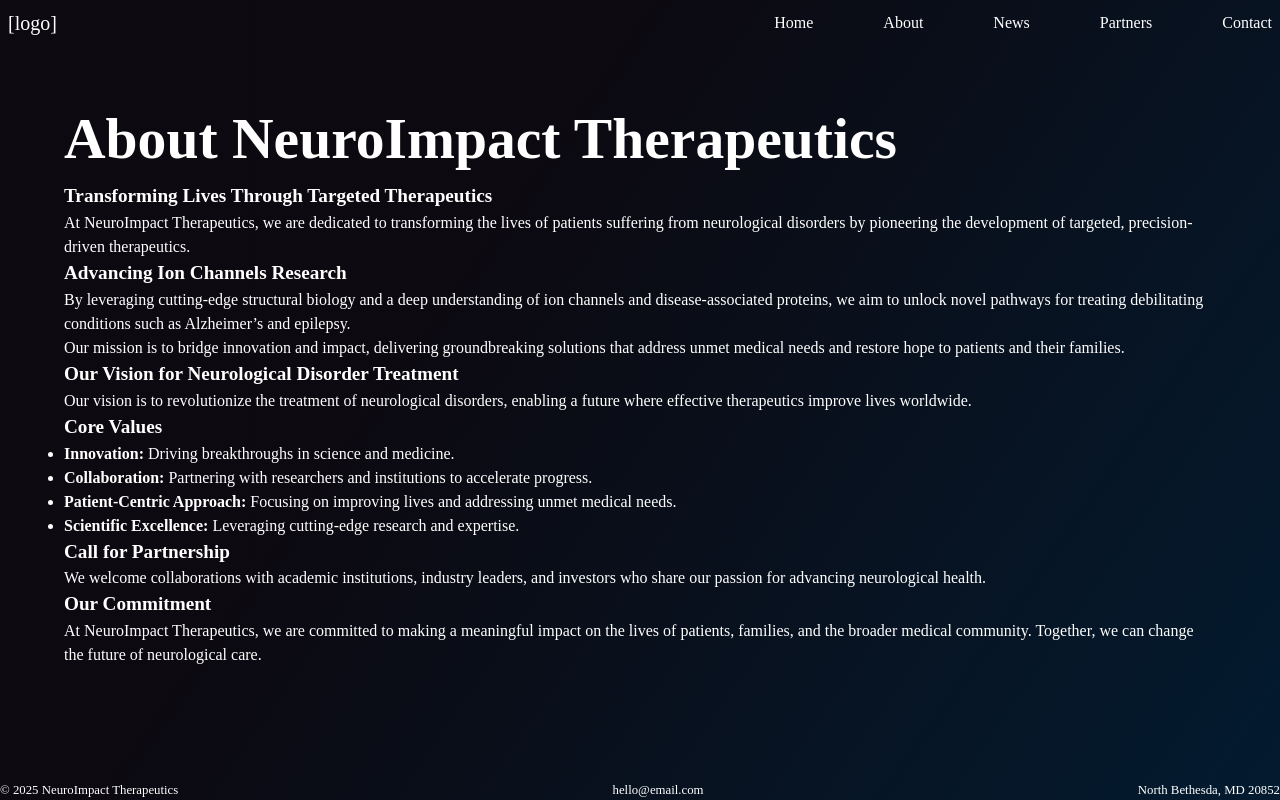
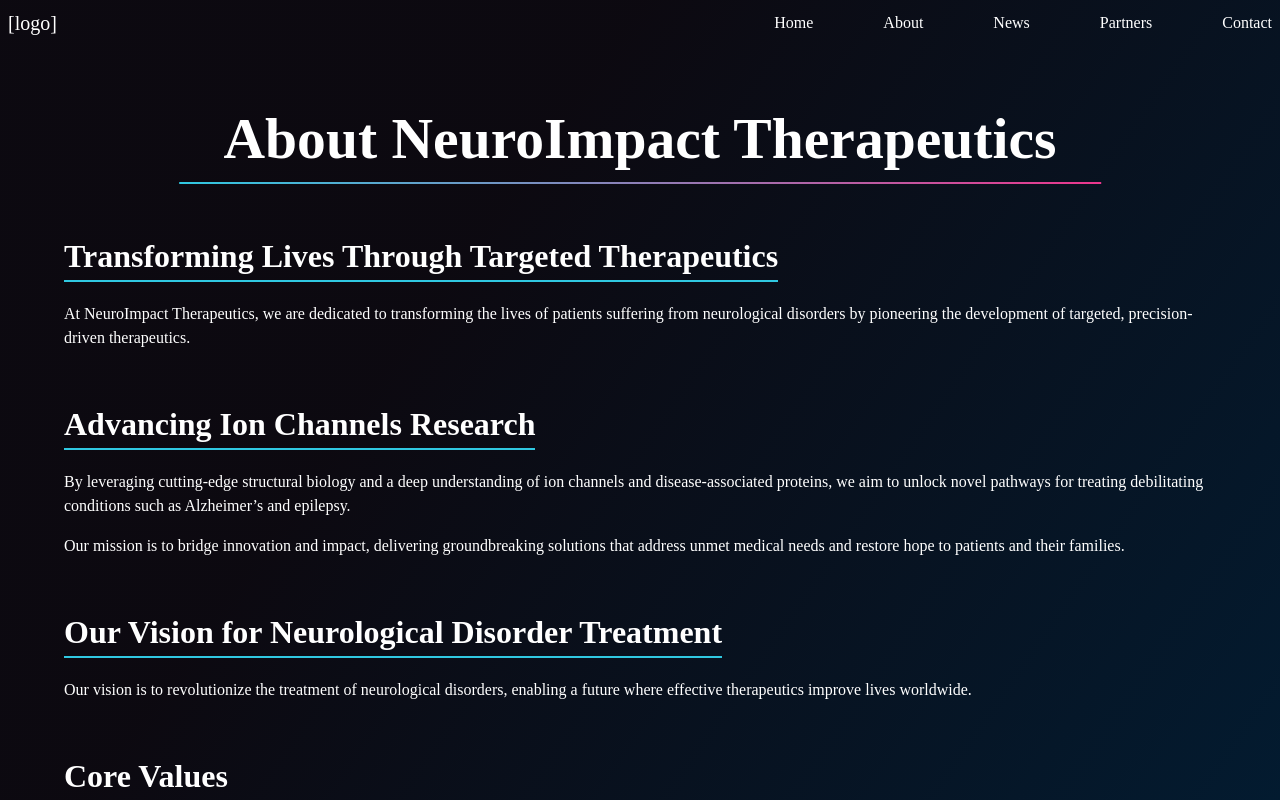
Before and after one commit to eric-j-owen/nithera, an Astro site: page /about in a window 1280 px wide. Built offline with nearby package versions, Linux system fonts and the light colour scheme; Astro itself is replaced by a stand-in of ours.

Commit message:
adds basic styling

```diff
--- a/src/components/Footer.astro
+++ b/src/components/Footer.astro
@@ -9,5 +9,6 @@
     display: flex;
     justify-content: space-between;
     font-size: clamp(0.62rem, 1vw, 1rem);
+    margin-block-start: 50px;
   }
 </style>
--- a/src/layouts/Layout.astro
+++ b/src/layouts/Layout.astro
@@ -34,6 +34,7 @@ const { title } = Astro.props;
     --clr-bg-gradient-oxford-blue: hsla(208, 88%, 10%, 1);
     --clr-gradient-start: #30c8e1;
     --clr-gradient-end: #ec368d;
+    --clr-highlight: #470ff4;
     --top-margin: 50px;
     --side-margin: clamp(10px, 5vw, 64px);
     --btn-radius: 12px;
@@ -112,7 +113,7 @@ const { title } = Astro.props;
   }
 
   h2 {
-    font-size: clamp(1rem, 1.5vw, 2rem);
+    font-size: clamp(1.5rem, 2.5vw, 3rem);
   }
 
   /* buttons */
@@ -145,9 +146,11 @@ const { title } = Astro.props;
   }
 
   .btn-secondary {
-    background-color: #470ff4;
-    border: 2px solid #470ff4;
+    /* background-color: var(--clr-highlight); */
+    /* border: 2px solid var(--clr-highlight); */
+    color: var(--clr-gradient-start);
     font-size: 0.85rem;
-    padding: 10px;
+    /* padding: 10px; */
+    padding: 0;
   }
 </style>
--- a/src/pages/about.astro
+++ b/src/pages/about.astro
@@ -3,13 +3,16 @@ import Layout from "../layouts/Layout.astro";
 ---
 
 <Layout title="About">
+  <section>
+    <div class="header">
       <h1>About NeuroImpact Therapeutics</h1>
-
+      <!-- <img src="src/assets/bg-molecules.png" alt="" /> -->
       <h2>Transforming Lives Through Targeted Therapeutics</h2>
+    </div>
     <p>
       At NeuroImpact Therapeutics, we are dedicated to transforming the lives of
-    patients suffering from neurological disorders by pioneering the development
-    of targeted, precision-driven therapeutics.
+      patients suffering from neurological disorders by pioneering the
+      development of targeted, precision-driven therapeutics.
     </p>
 
     <h2>Advancing Ion Channels Research</h2>
@@ -22,8 +25,8 @@ import Layout from "../layouts/Layout.astro";
 
     <p>
       Our mission is to bridge innovation and impact, delivering groundbreaking
-    solutions that address unmet medical needs and restore hope to patients and
-    their families.
+      solutions that address unmet medical needs and restore hope to patients
+      and their families.
     </p>
 
     <h2>Our Vision for Neurological Disorder Treatment</h2>
@@ -46,21 +49,66 @@ import Layout from "../layouts/Layout.astro";
         addressing unmet medical needs.
       </li>
       <li>
-      <strong>Scientific Excellence:</strong> Leveraging cutting-edge research and
-      expertise.
+        <strong>Scientific Excellence:</strong> Leveraging cutting-edge research
+        and expertise.
       </li>
     </ul>
 
     <h2>Call for Partnership</h2>
     <p>
-    We welcome collaborations with academic institutions, industry leaders, and
-    investors who share our passion for advancing neurological health.
+      We welcome collaborations with academic institutions, industry leaders,
+      and investors who share our passion for advancing neurological health.
     </p>
 
     <h2>Our Commitment</h2>
     <p>
-    At NeuroImpact Therapeutics, we are committed to making a meaningful impact
-    on the lives of patients, families, and the broader medical community.
-    Together, we can change the future of neurological care.
+      At NeuroImpact Therapeutics, we are committed to making a meaningful
+      impact on the lives of patients, families, and the broader medical
+      community. Together, we can change the future of neurological care.
     </p>
+  </section>
+
+  <style>
+    h1 {
+      text-align: center;
+      position: relative;
+    }
+
+    h1::after {
+      content: "";
+      background: linear-gradient(
+        to right,
+        var(--clr-gradient-start),
+        var(--clr-gradient-end)
+      );
+      width: 80%;
+      height: 2px;
+      position: absolute;
+      top: 100%;
+      left: 50%;
+      transform: translateX(-50%);
+    }
+
+    h2 {
+      font-size: clamp(1.5rem, 2.5vw, 3rem);
+      margin: 50px 0 20px 0;
+      border-bottom: 2px solid var(--clr-gradient-start);
+      width: fit-content;
+    }
+
+    p {
+      font-size: 1rem;
+      margin-bottom: 1rem;
+    }
+
+    ul {
+      list-style: none;
+    }
+    ul li {
+      margin-block-end: 10px;
+    }
+    ul li strong {
+      color: var(--clr-gradient-end);
+    }
+  </style>
 </Layout>
--- a/src/pages/index.astro
+++ b/src/pages/index.astro
@@ -34,13 +34,13 @@ import aboutImg from "../assets/neural-web.webp";
     </section>
     <div class="news-contact-wrapper">
       <section class="news">
-        <h2>Stay informed with our latest updates and announcements.</h2>
+        <h3>Stay informed with our latest updates and announcements.</h3>
         <div class="news"></div>
         <a href="/news" class="btn btn-primary">View All News</a>
       </section>
 
       <section class="contact">
-        <h2>Have questions or want to get involved? Reach out today.</h2>
+        <h3>Have questions or want to get involved? Reach out today.</h3>
         <div class="contact-links">
           <a href="/contact" class="btn btn-primary">Contact Us</a>
         </div>
@@ -83,9 +83,12 @@ import aboutImg from "../assets/neural-web.webp";
     text-align: center;
     margin-block-end: 50px;
   }
+  h2,
+  h3 {
+    max-width: 26ch;
+  }
   h2 {
     font-size: clamp(1.5rem, 2.5vw, 3rem);
-    max-width: 26ch;
   }
 
   p {
--- a/src/pages/news/index.astro
+++ b/src/pages/news/index.astro
@@ -49,6 +49,25 @@ const PREVIEW_LENGTH = 75;
     margin-block-end: 15px;
   }
 
+  h2 {
+    position: relative;
+    font-size: clamp(1rem, 1.5vw, 2rem);
+  }
+  h2::after {
+    content: "";
+    background: linear-gradient(
+      to right,
+      var(--clr-gradient-start),
+      var(--clr-gradient-end)
+    );
+    width: 80%;
+    height: 2px;
+    position: absolute;
+    top: -15px;
+    left: 50%;
+    transform: translateX(-50%);
+  }
+
   .posts {
     display: grid;
     place-self: center;
```
Lines whose indentation alone changed are shown as unchanged.
